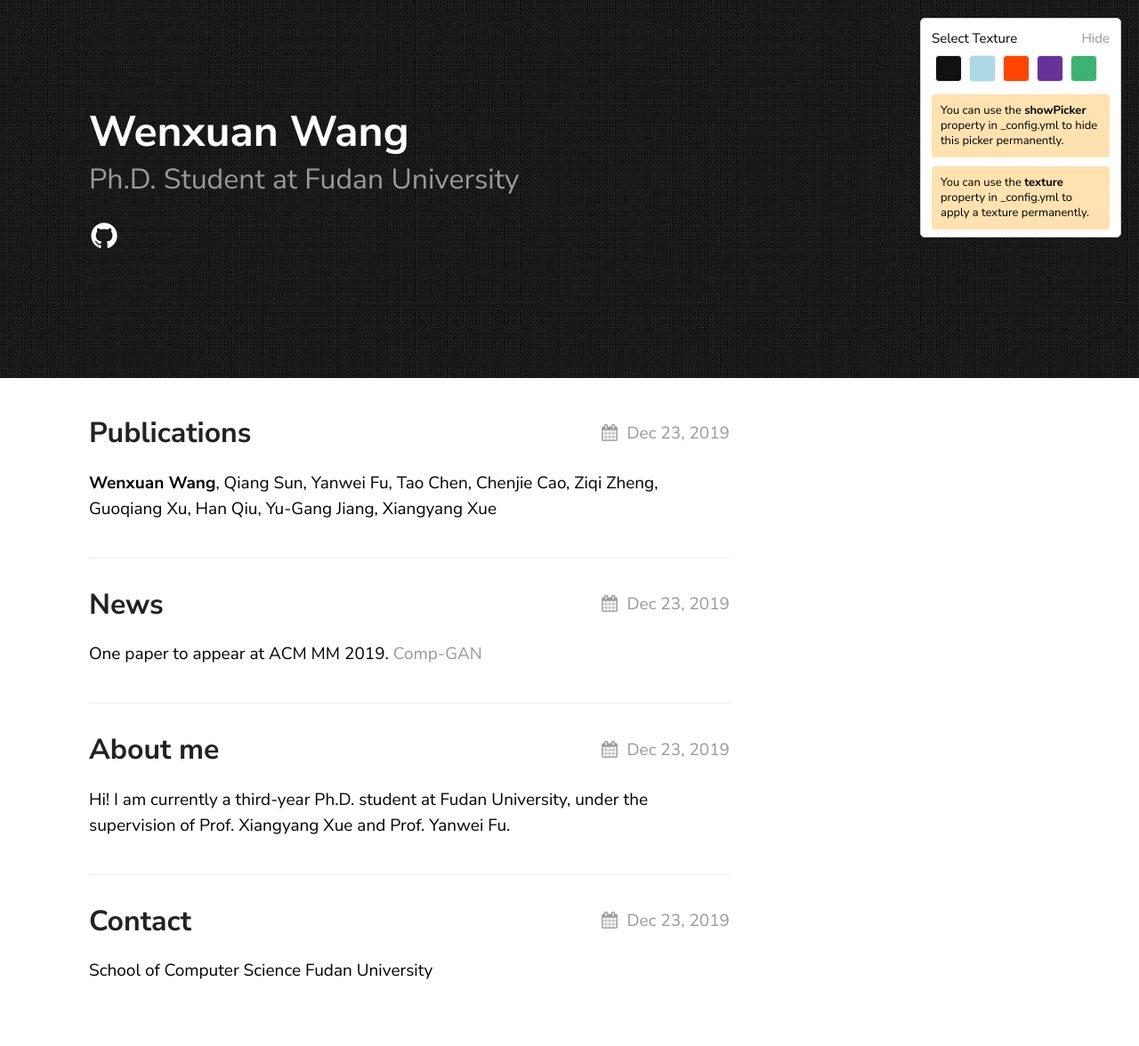
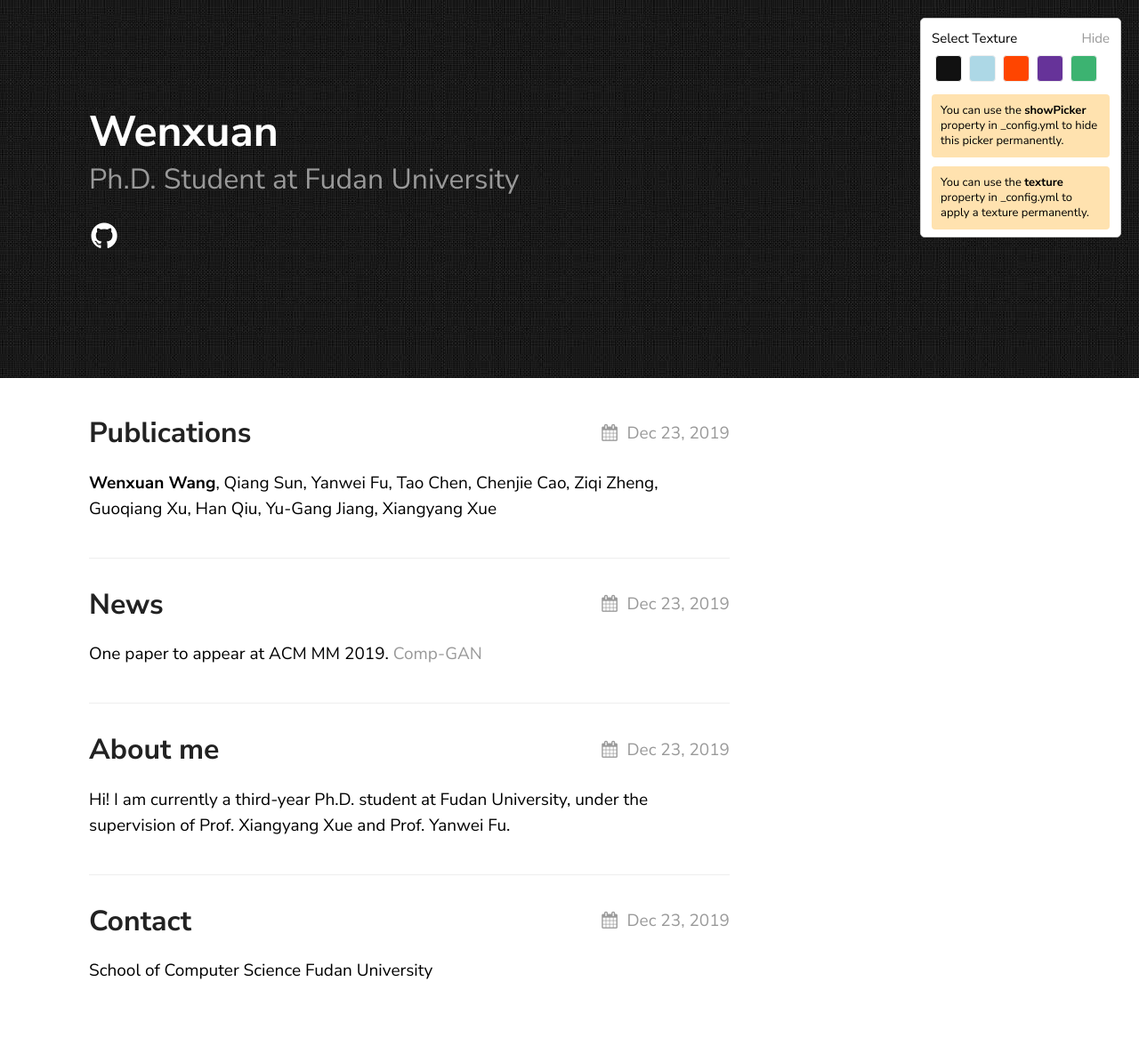
Before and after one commit to wxwangIris/wxwangIris.github.io, a Jekyll site: the page built from index.md, in a window 1280 px wide. Shown: the whole page at 89% size. Built offline with Jekyll 4.4.1, drawn with Linux system fonts in a browser that asks for light colours.

Commit message:
commit 10

```diff
--- a/_config.yml
+++ b/_config.yml
@@ -16,7 +16,7 @@ sass:
 
 permalink: /posts/:title/
 texture:
-  title: Wenxuan Wang
+  title: Wenxuan
   tagline: Ph.D. Student at Fudan University
   date_format: "%b %-d, %Y"
   style: black
@@ -27,7 +27,6 @@ texture:
   social_links:
     # twitter: thelehhman
     github:  wxwangIris
-    googleplus:
     # linkedIn: in/thelehhman
     # rss: rss
 
```
